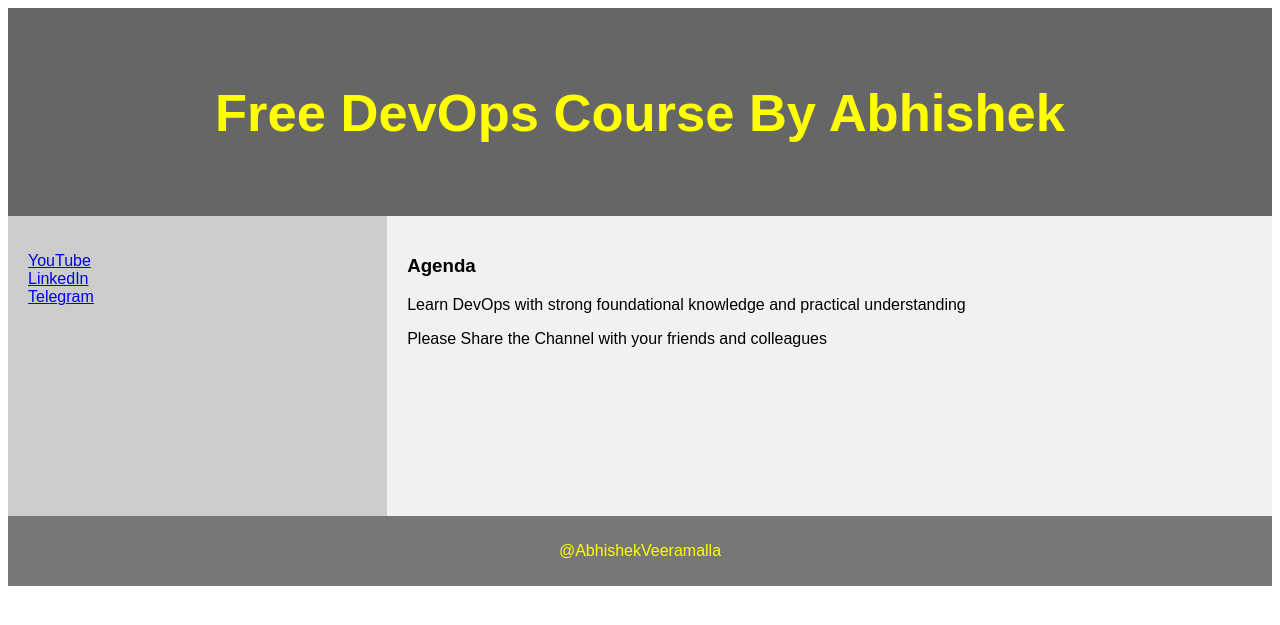
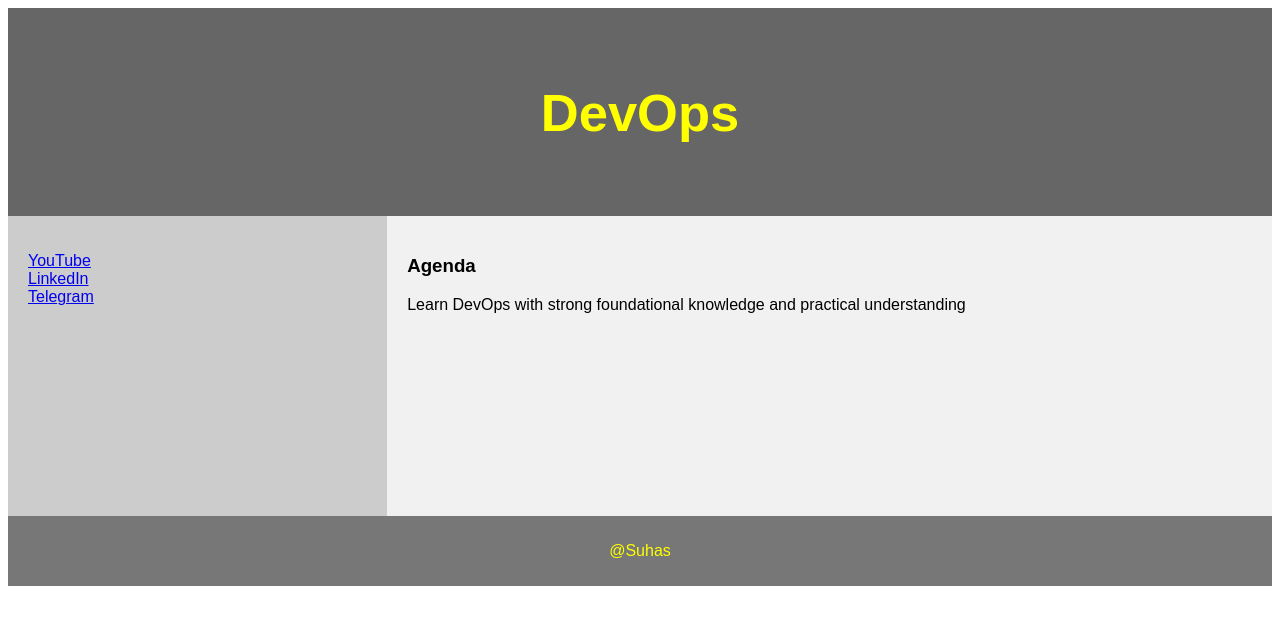
Before and after one commit to suhasr23/Docker, a Django app: page /demo/ in a window 1280 px wide. Shown: the top 625 px of the page. Run offline with Django 4.2, Linux system fonts and the light colour scheme.

Commit message:
Update demo_site.html with new content and links

```diff
--- a/Docker-main/examples/python-web-app/devops/demo/templates/demo_site.html
+++ b/Docker-main/examples/python-web-app/devops/demo/templates/demo_site.html
@@ -73,27 +73,27 @@ footer {
 
 
 <header>
-  <h2>Free DevOps Course By Abhishek</h2>
+  <h2>DevOps</h2>
 </header>
 
 <section>
   <nav>
     <ul>
-      <li><a href="www.youtube.com/@AbhishekVeeramalla">YouTube</a></li>
-      <li><a href="www.linkedin.com/in/abhishek-veeramalla-77b33996/">LinkedIn</a></li>
-      <li><a href="https://telegram.me/abhishekveeramalla">Telegram</a></li>
+      <li><a href="www.youtube.com">YouTube</a></li>
+      <li><a href="www.linkedin.com">LinkedIn</a></li>
+      <li><a href="https://telegram.me">Telegram</a></li>
     </ul>
   </nav>
 
   <article>
     <h1>Agenda</h1>
     <p>Learn DevOps with strong foundational knowledge and practical understanding</p>
-    <p>Please Share the Channel with your friends and colleagues</p>
+    <p></p>
   </article>
 </section>
 
 <footer>
-  <p>@AbhishekVeeramalla</p>
+  <p>@Suhas</p>
 </footer>
 
 </body>
```
